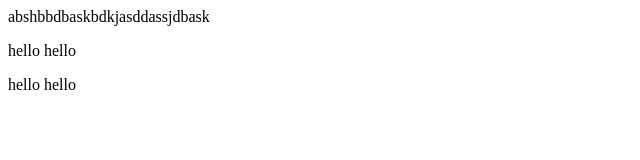
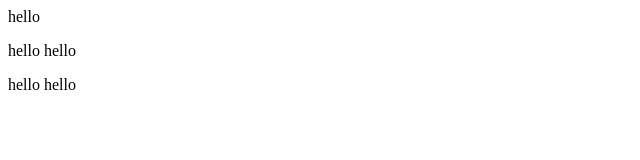
Before and after one commit to FaiqBhatti143/revision, a plain HTML site: page index.html in a window 1280 px wide. Shown: the whole page, without its empty margins (0-640 px from the left). Drawn offline with Linux system fonts and the light colour scheme.

Commit message:
hello intoduce

```diff
--- a/index.html
+++ b/index.html
@@ -1,3 +1,3 @@
-<p>abshbbdbaskbdkjasddassjdbask</p>
+<p>hello</p>
 <p>hello hello</p>
 <p>hello hello</p>
```
